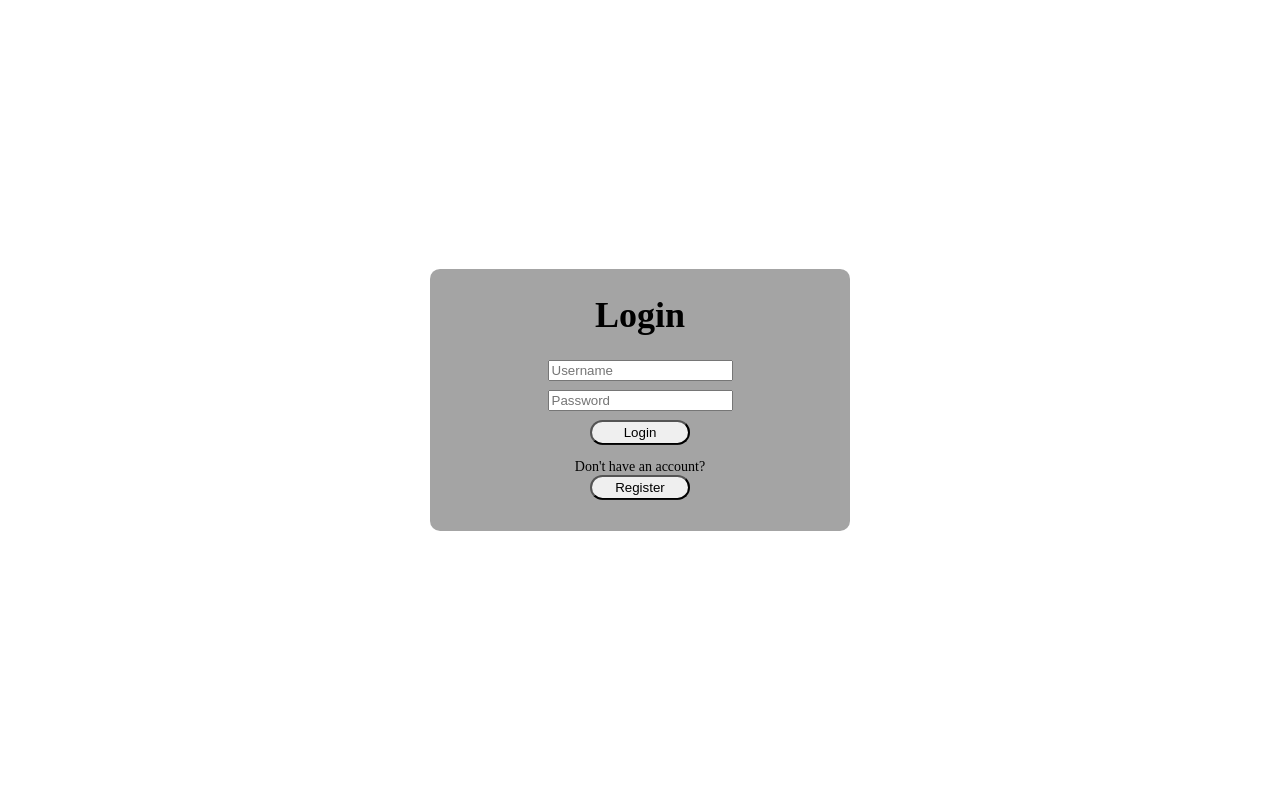
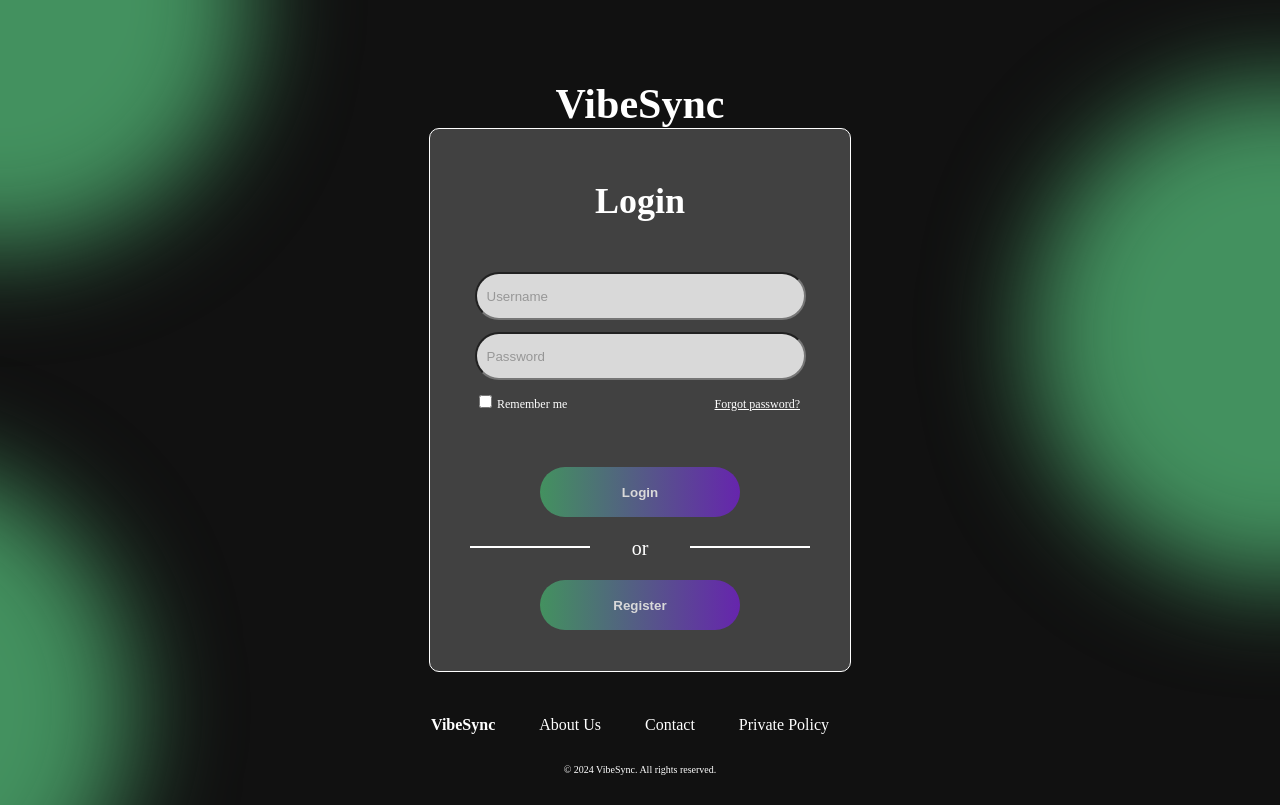
Before and after one commit to jadennelson729/VibeSync, a React (Create React App) app in the folder client/: page /login in a window 1280 px wide. Built offline with nearby package versions, Linux system fonts and the light colour scheme; what spotify-web-api-js would draw is missing.

Commit message:
- completed implementing the login page design

```diff
--- a/client/src/pages/Login/Login.css
+++ b/client/src/pages/Login/Login.css
@@ -1,38 +1,180 @@
 /* Formatting for Login page */
-.wrapper {
+body{
+    background: rgb(17, 17, 17);
+}
+
+.wrapper1 h1 {
+    font-size: 42px;
+    color: white;
+    text-align: center;
+    margin: 80px;
+}
+
+.wrapper2 {
     width: 420px;
-    background: rgb(164, 164, 164);
+    background: rgb(65, 65, 65);
     color: #000;
+    border: 1px solid rgb(255, 255, 255);
     border-radius: 10px;
     padding: 1px 0px;
     /* centers container horizontally and vertically */
     position: absolute;
     top: 50%;
     left: 50%;
-    transform: translate(-50%, -50%)
+    transform: translate(-50%, -50%);
 }
 
-.wrapper h1 {
+.wrapper2 h1 {
     font-size: 36px;
+    text-align: center;
+    color: white;
+    margin: 50px;
+}
+
+.wrapper2 .input-box {
+    height: 40px;
+    text-align: center;
+    margin: 20px 0;
+}
+
+.input-box input {
+    border-radius: 40px;
+    width: 75%;
+    height: 100%;
+    background: rgb(217, 217, 217);
+    padding: 2px 2px 2px 10px;
+}
+
+.input-box input::placeholder {
+    color: black;
+    opacity: 0.3;
+}
+
+.wrapper2 .remember {
+    font-size: 12px;
+    margin: 0 45px 50px;
+    justify-content: space-between;
+    display: flex;
+    color: white;
     text-align: center;
 }
 
-.wrapper .input-box {
-    height: 30px;
-    text-align: center;
+.remember label input {
+    accent-color: white;
+    margin-right: 5px;
 }
 
-.wrapper button {
-    width: 100px;
-    height: 25px;
+.remember a {
+    color: white;
+    padding: 5px
+}
+
+.wrapper2 button {
+    width: 200px;
+    height: 50px;
     border-radius: 40px;
+    background: linear-gradient(to right, rgb(67, 145, 95), rgb(102, 37, 173));
+    border: none;
+    font-weight: bold;
     /* centers button element */
     margin: 0 auto;
     display: block;
+    color: rgb(217, 217, 217);
 }
 
-.wrapper .register {
-    font-size: 14px;
+.wrapper2 .or {
+    font-size: 20px;
     text-align: center;
-    margin: 10px 0 30px;
+    margin: 10px 0 10px 0;
+    color: white;
 }
+.or::before {
+    content: "";
+    display: block;
+    width: 120px;
+    height: 2px;
+    background: white;
+    position: absolute;
+    left: 40px;
+    top: 77%;
+}
+.or::after {
+    content: "";
+    display: block;
+    width: 120px;
+    height: 2px;
+    background: white;
+    position: absolute;
+    right: 40px;
+    top: 77%;
+}
+
+.wrapper2 .register {
+    margin: 0 0 40px 0;
+}
+
+.circle1 {
+    height: 500px;
+    width: 500px;
+    background-color: rgb(67, 145, 95);
+    border-radius: 50%;
+    filter: blur(50px);
+    position: fixed;
+    top: 0;
+    left: 0;
+    transform: translate(-50%, -50%);
+}
+
+.circle2 {
+    height: 500px;
+    width: 500px;
+    background-color: rgb(67, 145, 95);
+    border-radius: 50%;
+    filter: blur(50px);
+    margin: 0 0 0 700px;
+    position: fixed;
+    right: 0;
+    transform: translate(50%, -25%)
+}
+
+.circle3 {
+    height: 500px;
+    width: 500px;
+    background-color: rgb(67, 145, 95);
+    border-radius: 50%;
+    filter: blur(50px);
+    position: fixed;
+    transform: translate(-75%, 50%);
+}
+
+.wrapper3 {
+    color: white;
+    text-align: center;
+    vertical-align: bottom;
+    position: absolute;
+    top: 94%;
+    left: 50%;
+    transform: translate(-50%, -50%);
+}
+
+.bold {
+    font-weight: bold;
+    padding: 0 20px 0 0;
+}
+
+.about {
+    padding: 0 20px;
+}
+
+.contact {
+    padding: 0 20px;
+}
+
+.policy {
+    padding: 0 20px;
+}
+
+.copyright {
+    margin: 30px;
+    font-size: 10px;
+}
--- a/client/src/pages/Login/Login.jsx
+++ b/client/src/pages/Login/Login.jsx
@@ -24,7 +24,12 @@ const Login = () => {
     };
 
     return (
-        <div className='wrapper'>
+        <div>
+            <div className='wrapper1'>
+                <h1>VibeSync</h1>
+            </div>
+
+            <div className='wrapper2'>
                 <h1>{isLogin ? 'Login' : 'Signup'}</h1>
                 <form onSubmit={handleSubmit}>
                     <div className="input-box">
@@ -45,16 +50,37 @@ const Login = () => {
                             required
                             />
                     </div>
+
+                    <div className='remember'>
+                    <label><input type="checkbox" />Remember me</label>
+                    <a href="">Forgot password?</a>
+                    </div>
+
                     <button type="submit">{isLogin ? 'Login' : 'Signup'}</button>
                 </form>
+                <div className="or">
+                    <p>
+                        {isLogin ? "or" : 'or'}{' '}
+                    </p>
+                </div>
                 <div className="register">
-                <p>
-                    {isLogin ? "Don't have an account?" : 'Already have an account?'}{' '}
                     <button onClick={() => setIsLogin(!isLogin)}>
                                 {isLogin ? 'Register' : 'Login'}
                     </button>
-                </p>
                 </div>
+            </div>
+
+            <div class="circle1"></div>
+            <div class="circle2"></div>
+            <div class="circle3"></div>
+
+            <div className='wrapper3'>
+                <p><span class="bold">VibeSync</span> <span class="about">About Us</span> <span class="contact">Contact</span> <span class="policy">Private Policy</span></p>
+                <div className = 'copyright'>
+                    <p>© 2024 VibeSync. All rights reserved.</p>
+                </div>
+            </div>
+
         </div>
     );
 };
```
Lines whose indentation alone changed are shown as unchanged.
